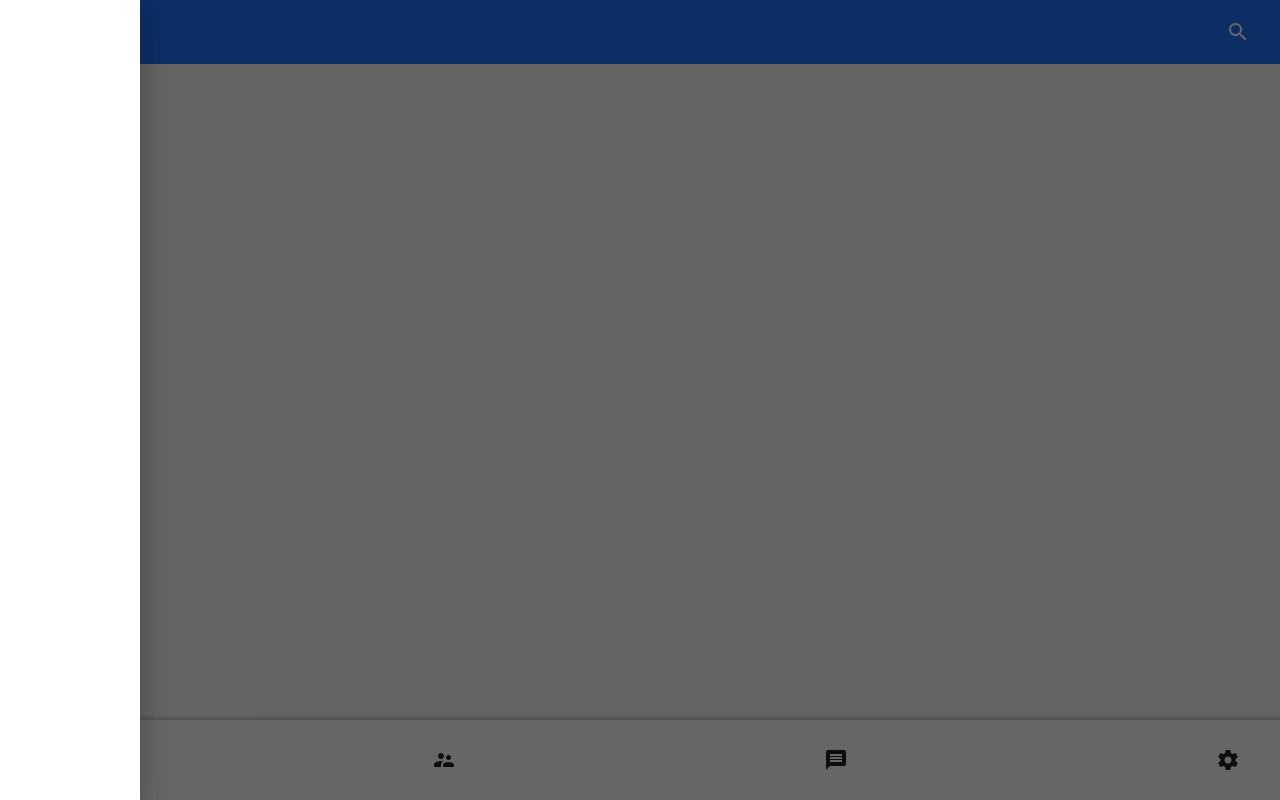
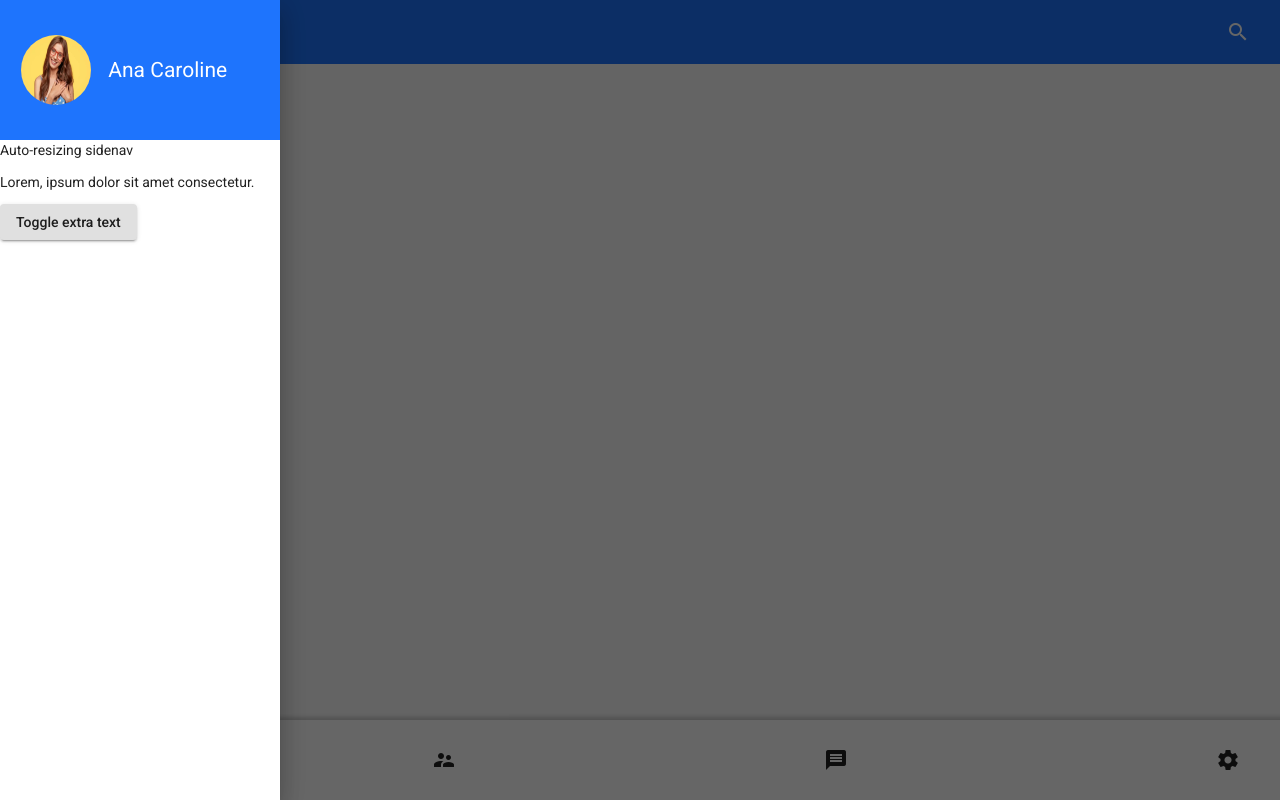
Before and after one commit to rlc07/pwa-angular, an Angular app: page / in a window 1280 px wide. Both pictures are taken after a click on the button "menu". Built offline with nearby package versions, Linux system fonts and the light colour scheme.

Commit message:
ajusts componente profile

```diff
--- /dev/null
+++ b/src/app/core/sidbar/profile/profile.component.css
@@ -0,0 +1,23 @@
+.image-profile {
+    width: 100%;
+  }
+
+.image {
+    width: 5em;
+    height: 5em;
+    border-radius: 100%;
+}
+
+.grid {
+  width: 40% !important;
+}
+.grid-name {
+  left: 7em !important;;
+}
+
+#user-name {
+    color: white;
+    margin-left: 0em;
+    font-size: 1.5em;
+    text-align: left;
+}
--- /dev/null
+++ b/src/app/core/sidbar/profile/profile.component.html
@@ -0,0 +1,8 @@
+<mat-grid-list class="image-profile color-app" cols="2" >
+    <mat-grid-tile class="grid">
+        <img class="image" src="assets/imgs/profile.jpg" />
+    </mat-grid-tile>
+    <mat-grid-tile class="grid-name">
+        <label id="user-name">Ana Caroline</label>
+    </mat-grid-tile>
+</mat-grid-list>
--- /dev/null
+++ b/src/app/core/sidbar/profile/profile.component.ts
@@ -0,0 +1,15 @@
+import { Component, OnInit } from '@angular/core';
+
+@Component({
+  selector: 'app-profile',
+  templateUrl: './profile.component.html',
+  styleUrls: ['./profile.component.css']
+})
+export class ProfileComponent implements OnInit {
+
+  constructor() { }
+
+  ngOnInit(): void {
+  }
+
+}
--- a/src/app/core/sidbar/sidbar.component.css
+++ b/src/app/core/sidbar/sidbar.component.css
@@ -6,10 +6,10 @@
   .example-sidenav-content {
     display: flex;
     height: 100%;
-    align-items: center;
-    justify-content: center;
+    /* align-items: center; */
+    /* justify-content: center; */
   }
 
   .example-sidenav {
-    padding: 70px;
+    width: 20em;
   }
--- a/src/app/core/sidbar/sidbar.component.html
+++ b/src/app/core/sidbar/sidbar.component.html
@@ -1,10 +1,12 @@
 <mat-drawer-container class="example-container" autosize>
     <mat-drawer #drawer class="example-sidenav" mode="over" >
-      <!-- <p>Auto-resizing sidenav</p>
-      <p *ngIf="showFiller">Lorem, ipsum dolor sit amet consectetur.</p>
-      <button (click)="showFiller = !showFiller" mat-raised-button>
+      <app-profile></app-profile>
+
+     <p>Auto-resizing sidenav</p>
+      <p >Lorem, ipsum dolor sit amet consectetur.</p>
+      <button mat-raised-button>
         Toggle extra text
-      </button> -->
+      </button>
     </mat-drawer>
 
     <app-header [drawer]="drawer"></app-header>
--- a/src/styles.css
+++ b/src/styles.css
@@ -6,3 +6,7 @@ body { margin: 0; font-family: Roboto, "Helvetica Neue", sans-serif; background-
 .container {
    height: 100%;
 }
+
+.color-app {
+   background-color: #1E74FD;
+}
```
Also changed, not shown: src/app/core/core.module.ts (+7 -3 lines), src/assets/imgs/profile.jpg (added), 1 other file (tests, documents, lock files or other folders).
